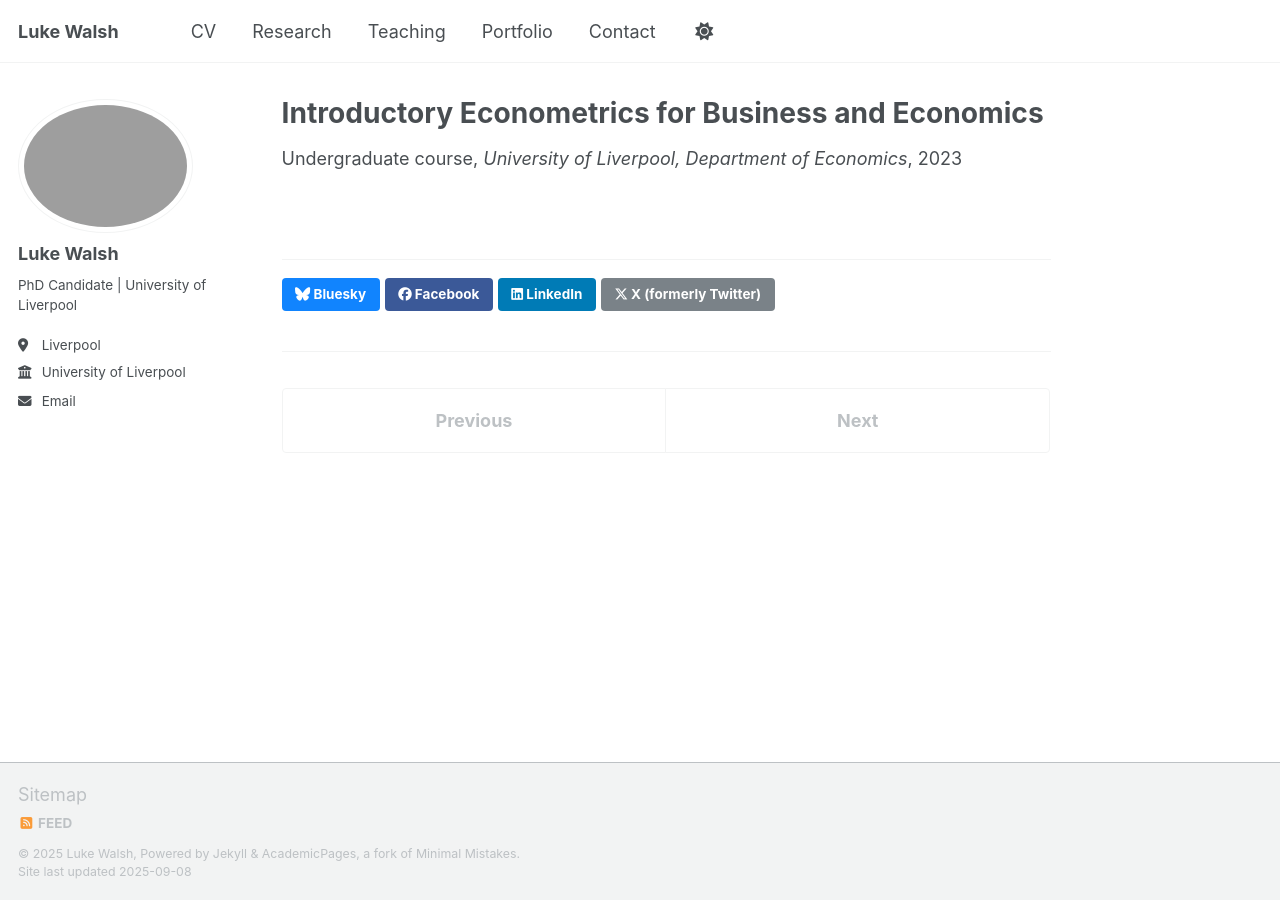
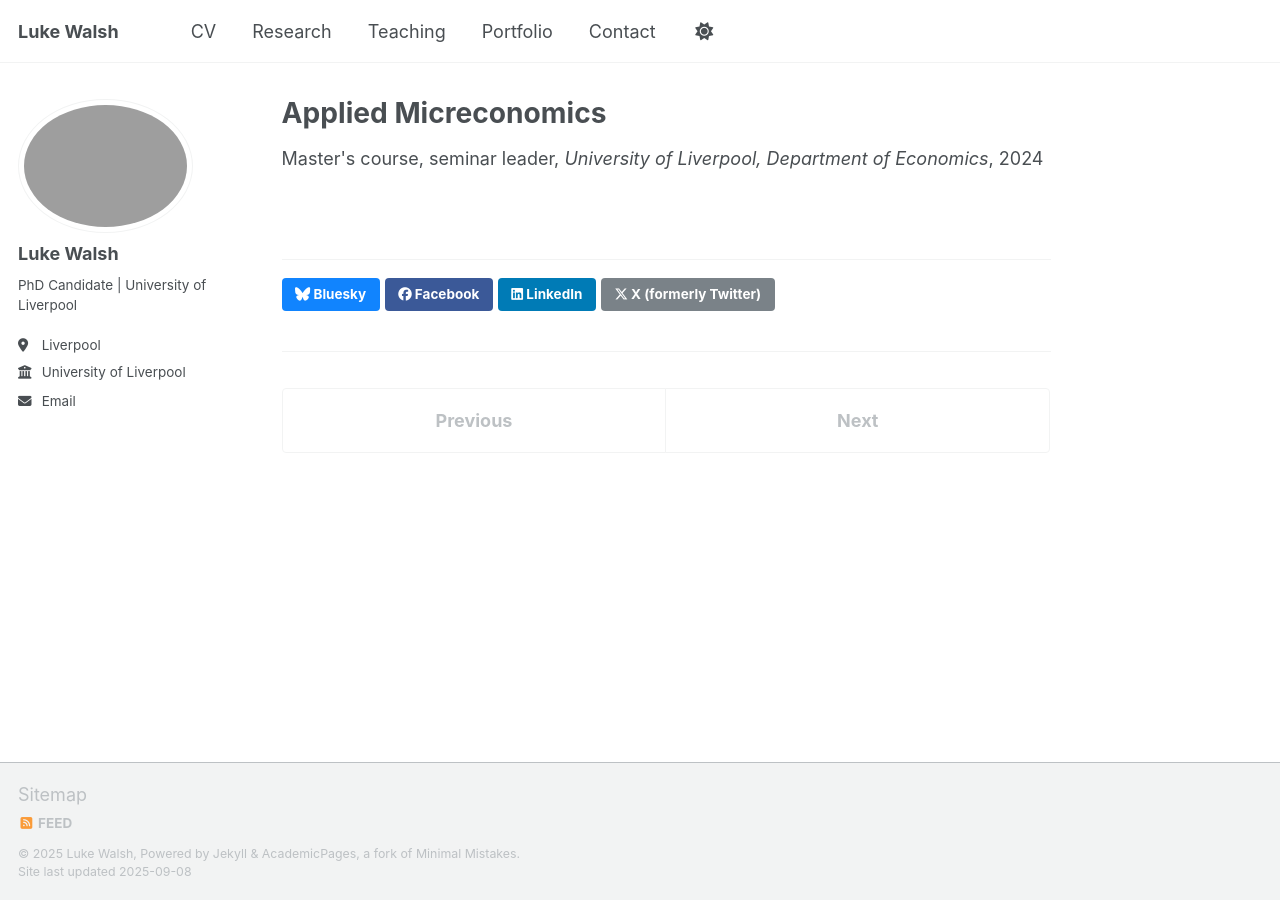
Before and after one commit to LukeWalsh308/LukeWalsh308.github.io, a Jekyll site: the page built from _teaching/2015-spring-teaching-2.md, in a window 1280 px wide. Built offline with Jekyll 4.4.1, drawn with Linux system fonts in a browser that asks for light colours; a script that is not in the unit is left out.

Commit message:
Update 2015-spring-teaching-2.md

```diff
--- a/_teaching/2015-spring-teaching-2.md
+++ b/_teaching/2015-spring-teaching-2.md
@@ -1,9 +1,8 @@
 ---
-title: "Introductory Econometrics for Business and Economics"
+title: "Applied Micreconomics"
 collection: teaching
-type: "Undergraduate course"
-external_link: https://www.liverpool.ac.uk/info/portal/pls/portal/tulwwwmerge.mergepage?p_template=m_bl&p_tulipproc=moddets&p_params=%3Fp_module_id%3D199608
+type: "Master's course, seminar leader"
 venue: "University of Liverpool, Department of Economics"
-date: 2023-09-01
+date: 2024-02-01
 location: "Liverpool, UK"
 ---
```
